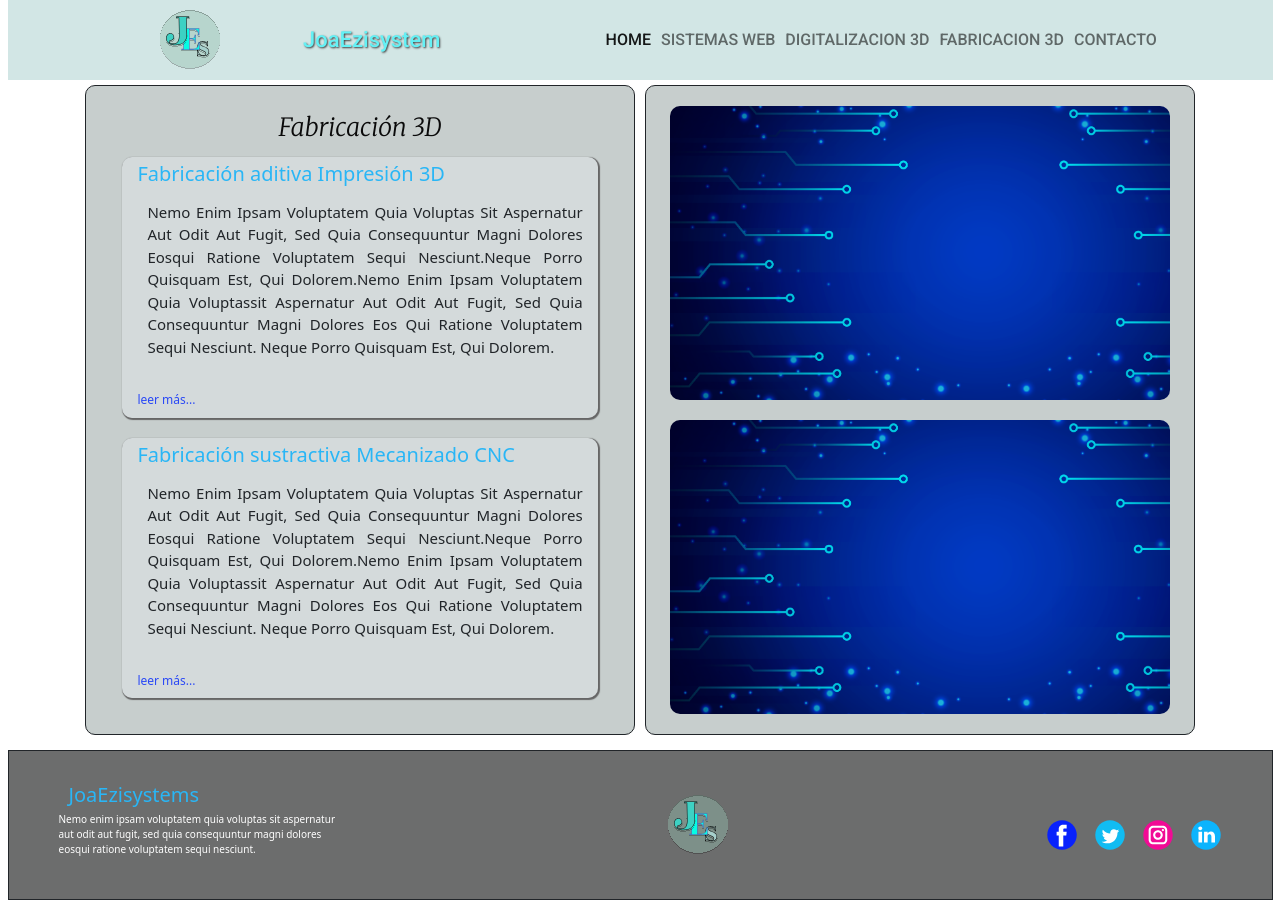
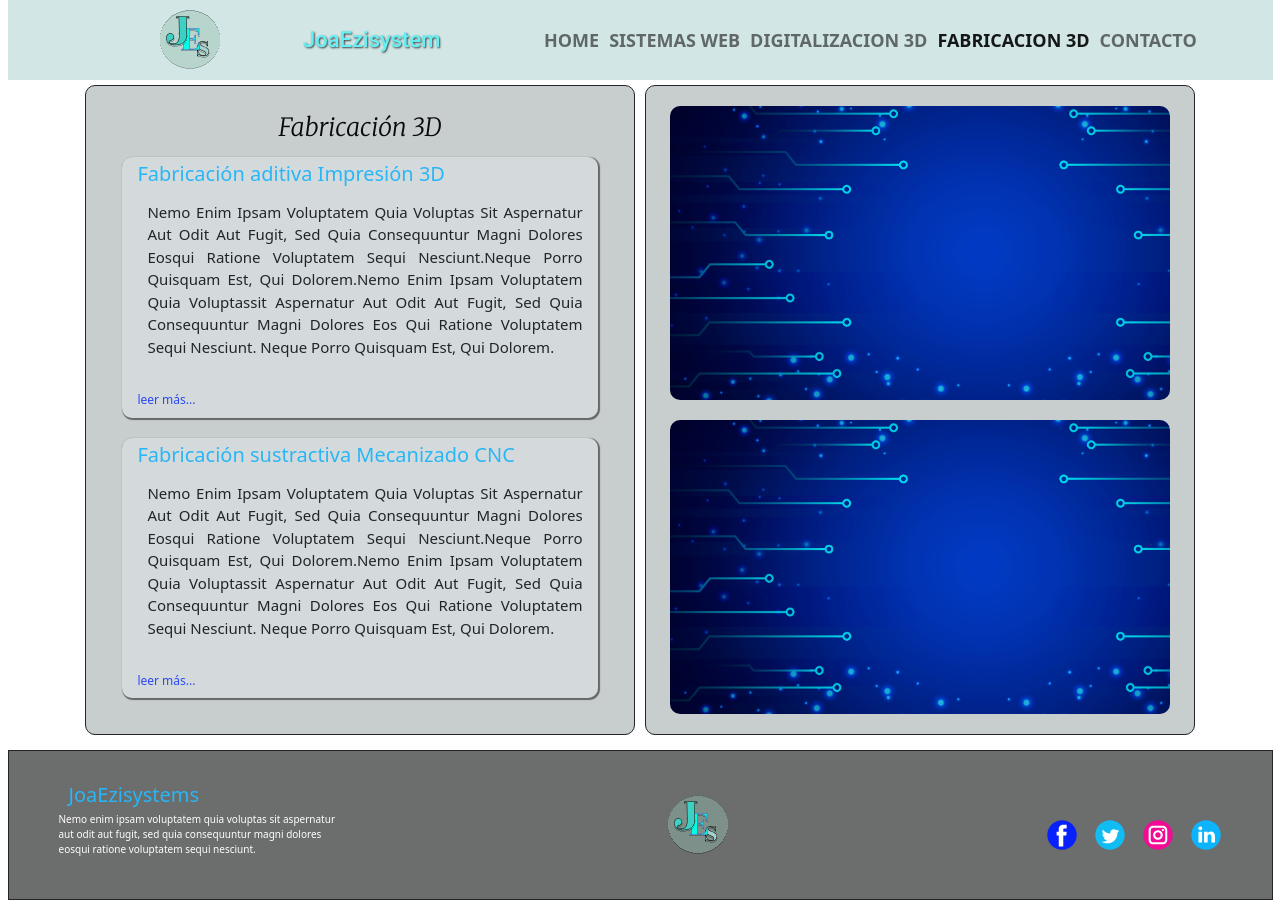
Before and after one commit to joakozuin/TrabajoFinalJoaquinZuinV00, a website: page fabricacion3d.html in a window 1280 px wide. Drawn offline with Linux system fonts and the light colour scheme; a web font is replaced by a local one.

Commit message:
Se agregan medias queries

```diff
--- a/css/estilos.css
+++ b/css/estilos.css
@@ -815,7 +815,7 @@ li:hover > .subMenu {
 
 /***RESPONSIVE MEDIA QUERIES*********/
 
-@media screen and (max-width:1400px) {
+/* @media screen and (max-width:1400px) {
 
   .navegacion .menu {
 
@@ -840,4 +840,4 @@ li:hover > .subMenu {
     font-size: 1.2em;
   }
 
-}
+} */
--- a/fabricacion3d.html
+++ b/fabricacion3d.html
@@ -41,9 +41,9 @@
                 <i class="fas fa-bars"></i>
             </button>
             <div class="collapse navbar-collapse " id="navbarTogglerDemo02">
-                <ul class="navbar-nav  ms-auto mb-2 mb-lg-0 menu">
+                <ul class="navbar-nav  ms-auto mb-2 mb-lg-0 navegacion__menu">
                     <li class="nav-item">
-                        <a class="nav-link active" aria-current="page" href="index.html">HOME</a>
+                        <a class="nav-link " aria-current="page" href="index.html">HOME</a>
                     </li>
                     <li class="nav-item">
                         <a class="nav-link" href="sistemasWeb.html">SISTEMAS&nbspWEB</a>
@@ -52,7 +52,7 @@
                        <a class="nav-link" href="digitalizacion3d.html">DIGITALIZACION&nbsp3D</a>
                    </li>
                    <li class="nav-item">
-                       <a class="nav-link" href="fabricacion3d.html">FABRICACION&nbsp3D</a>
+                       <a class="nav-link active" href="fabricacion3d.html">FABRICACION&nbsp3D</a>
                    </li>
                    <li class="nav-item">
                        <a class="nav-link" href="contacto.html">CONTACTO</a>
--- a/sass/estilosCSS.scss
+++ b/sass/estilosCSS.scss
@@ -25,3 +25,6 @@
 @import "./vistas/digitalizacion3d";
 @import "./vistas/fabricacion3d";
 @import "./vistas/contacto";
+
+/*PARCIAL*/
+/* @import "./parcial/mediaqueries"; */
--- a/sass/parcial/_encabezado.scss
+++ b/sass/parcial/_encabezado.scss
@@ -28,7 +28,23 @@ header {
             background-size: cover;
         }
      }
+     &__menu{
+      @media screen and (max-width:1800px) {
+         font-size: 1.8em;
+         font-weight:bold;
+     }
+      @media screen and (max-width:1400px) {
+           font-size: 1.8em;
+           font-weight:bold;
+       }
+       @media screen and (max-width:1200px) {
+           font-size: 1.4em;
+       }
+       @media screen and (max-width:992px) {
+           font-size: 1.2em;
+       }
 
+     }
      & a:nth-child(2){
         text-decoration: none;
         font-size: 2.2em;
```
Also changed, not shown: contacto.html (+3 -3 lines), digitalizacion3d.html (+3 -3 lines), index.html (+2 -2 lines), sass/parcial/_mediaqueries.scss (added, +29 -0 lines), sistemasWeb.html (+3 -3 lines), css/estilosCSS.css.
